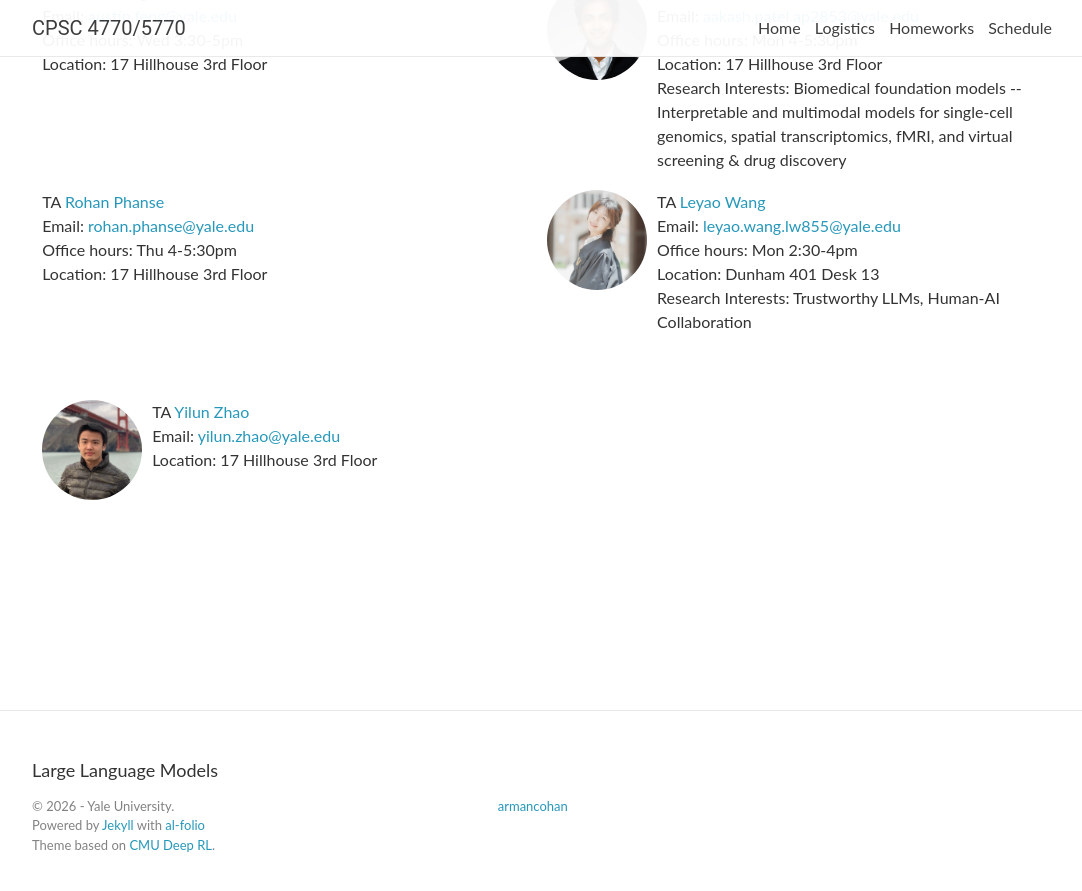
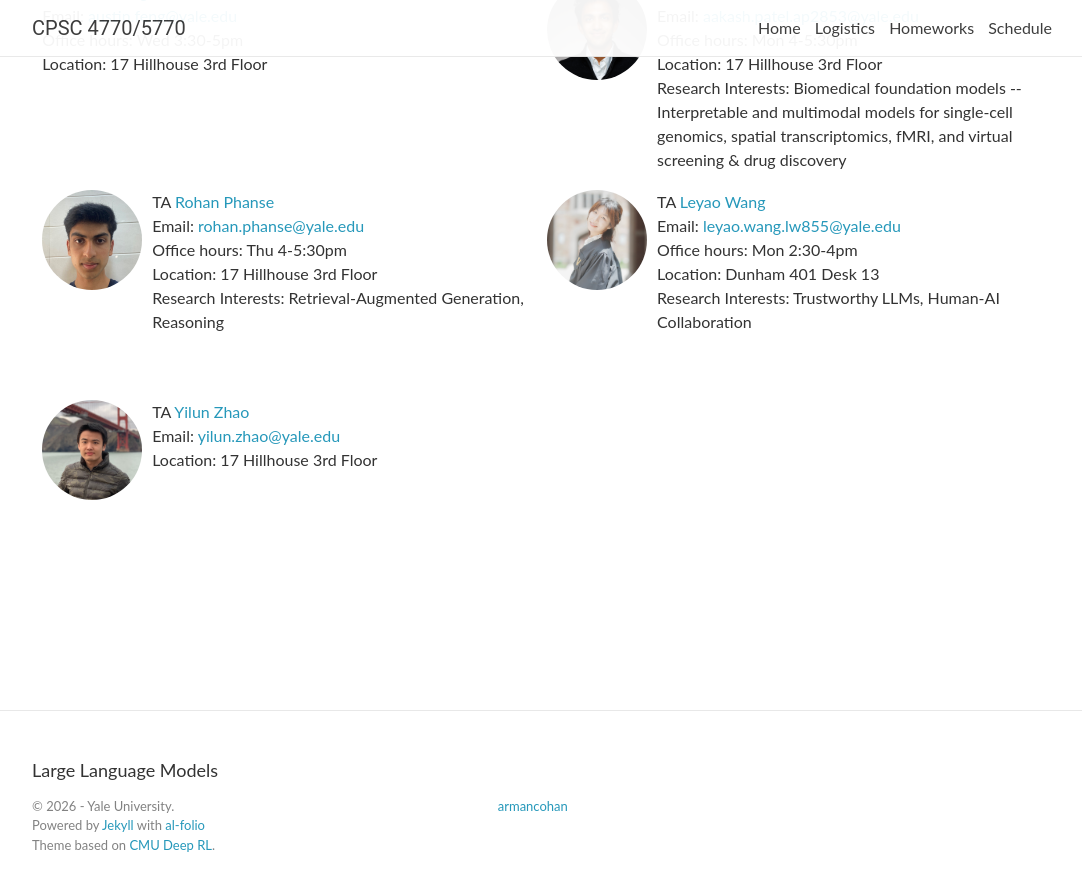
Before and after one commit to yale-nlp/cpsc4770, a Jekyll site: the page built from _pages/about.md, in a window 1280 px wide and 900 px high, scrolled down 1732 px. Shown: the top 891 px of the window, without its empty margins (98-1180 px from the left). Built offline with Jekyll 4.4.1, drawn with Linux system fonts in a browser that asks for light colours; nearby versions of some CDN libraries; comment, search, counter and statistics services are not loaded.

Commit message:
Add Rohan bio

```diff
--- a/_data/staff.yml
+++ b/_data/staff.yml
@@ -34,8 +34,8 @@ TAs:
     url:
     office-hours: Thu 4-5:30pm
     location: 17 Hillhouse 3rd Floor
-    image:
-    bio:
+    image: staff/rohan.png
+    bio: Retrieval-Augmented Generation, Reasoning
   - name: Leyao Wang
     email: leyao.wang.lw855@yale.edu
     url: https://lwang-laura.github.io/leyaowang.github.io/
```
Also changed, not shown: assets/img/staff/rohan.png (added).
